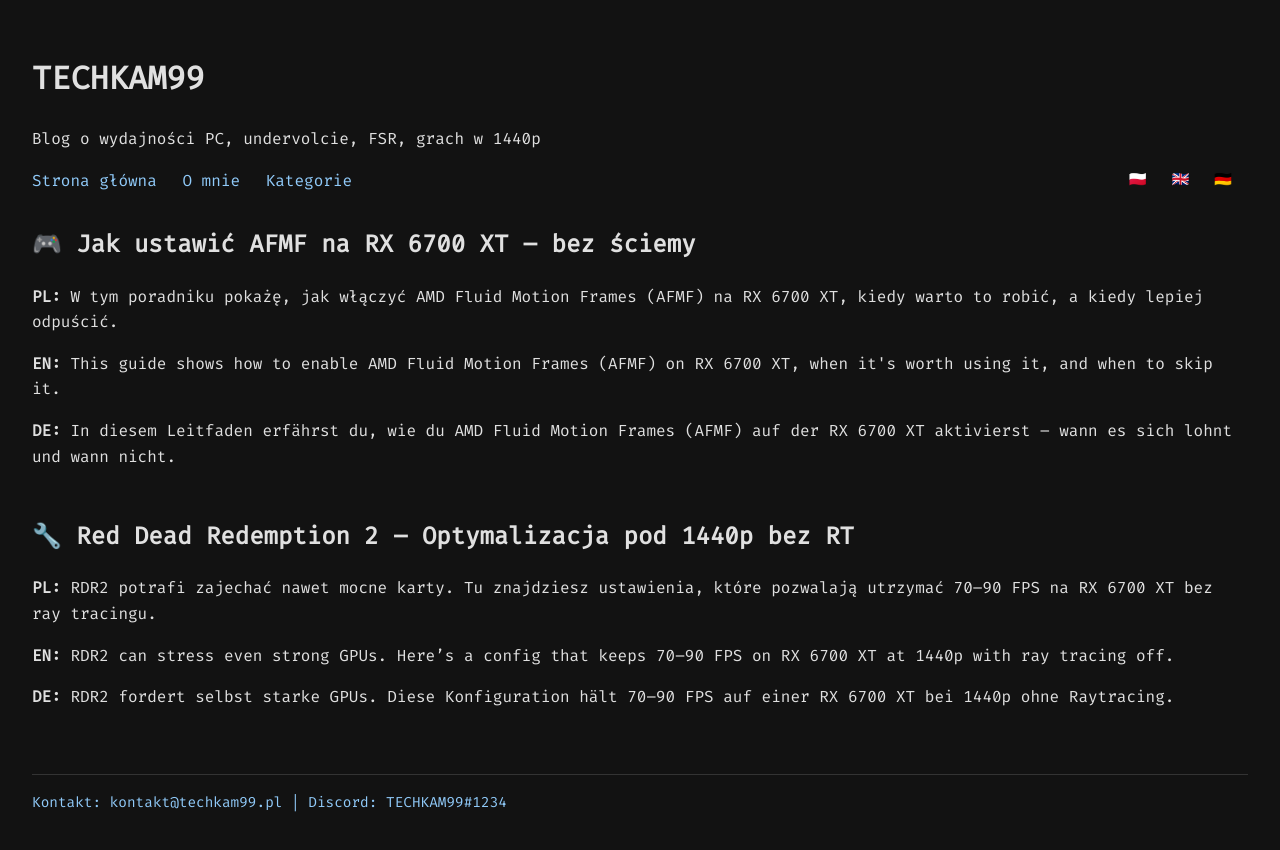
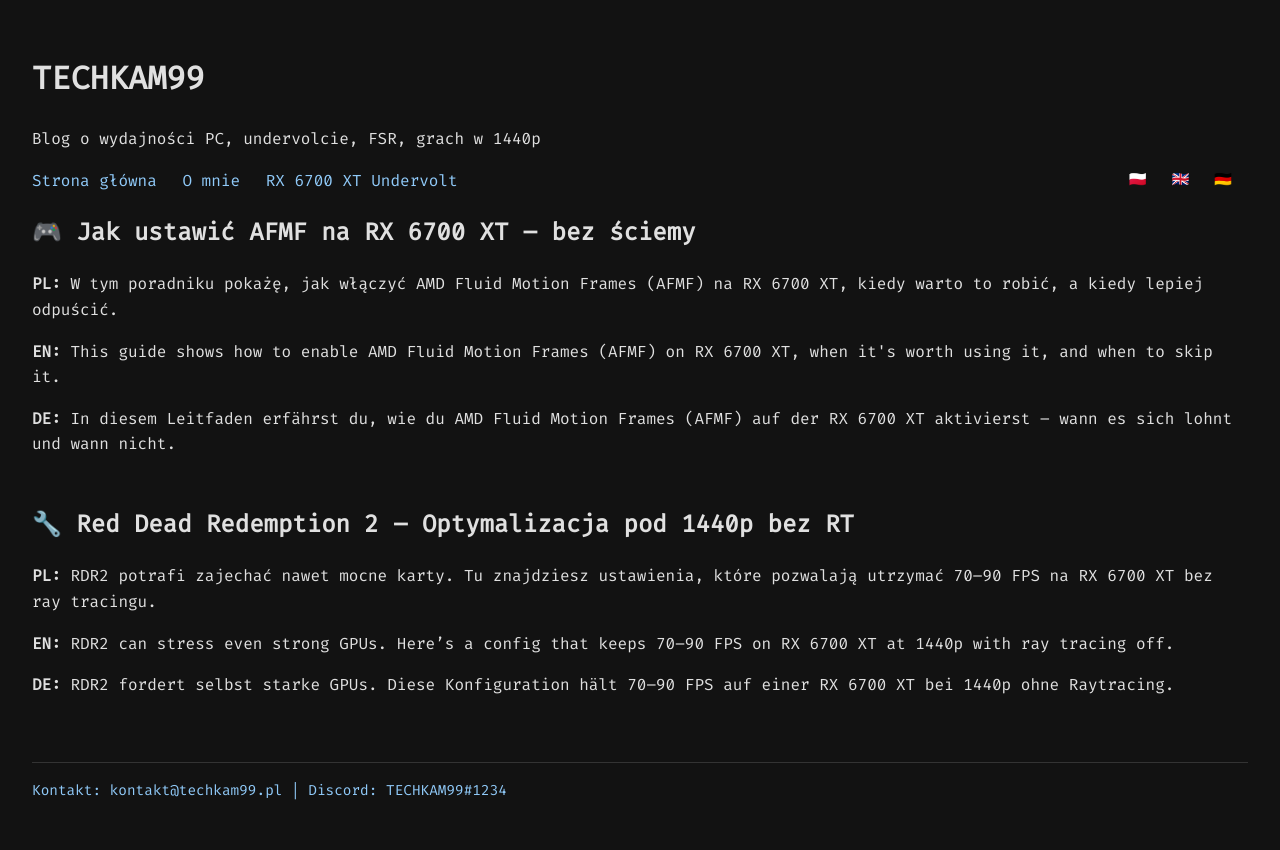
Before and after one commit to TECHKAM99/techkam99.github.io, a plain HTML site: page index.html in a window 1280 px wide. Drawn offline with Linux system fonts and the light colour scheme.

Commit message:
Update index.html

```diff
--- a/index.html
+++ b/index.html
@@ -55,14 +55,14 @@
    <nav>
   <a href="index.html">Strona główna</a>
   <a href="o-mnie.html">O mnie</a>
-      <a href="#">Kategorie</a>
+  <a href="rx6700xt-undervolt.html">RX 6700 XT Undervolt</a>
   <span class="lang-toggle">
     <a href="#">🇵🇱</a>
     <a href="#">🇬🇧</a>
     <a href="#">🇩🇪</a>
   </span>
 </nav>
-  </header>
+
 
   <main>
     <article>
```
Lines whose indentation alone changed are shown as unchanged.
